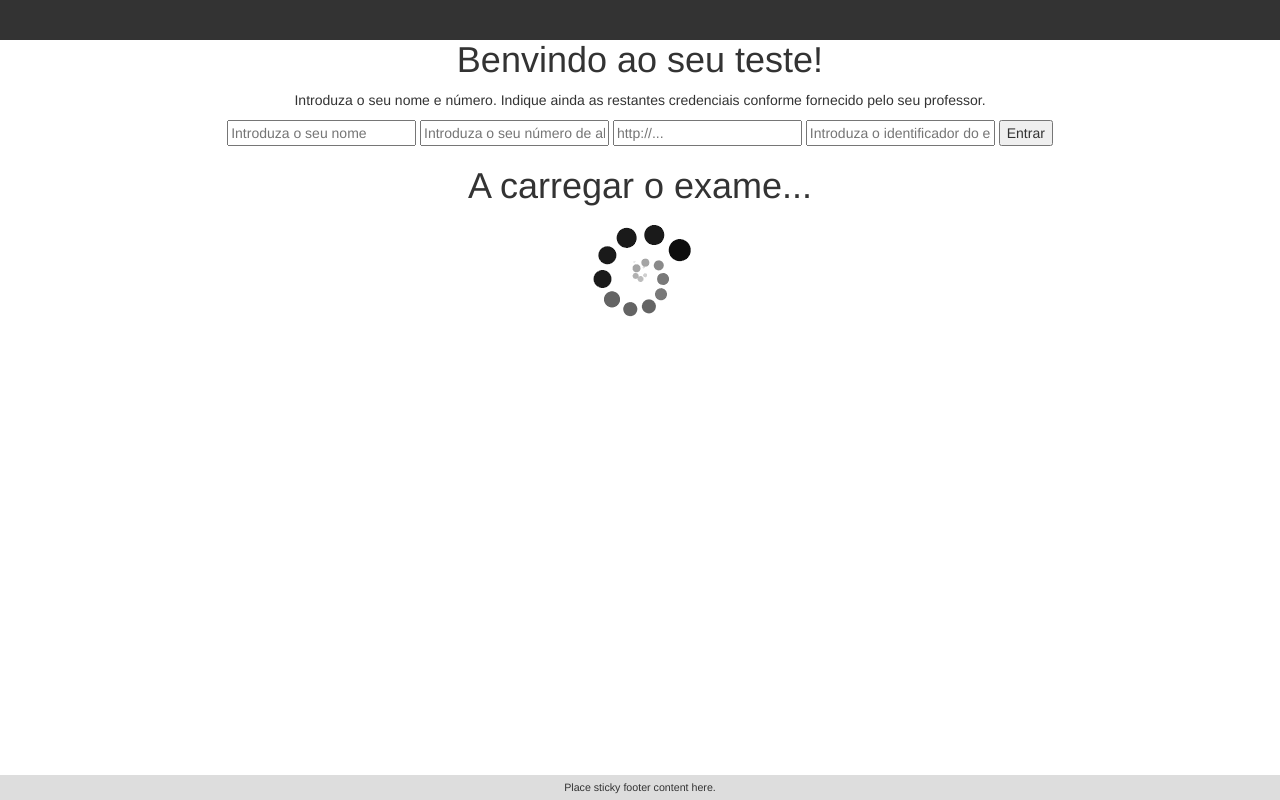
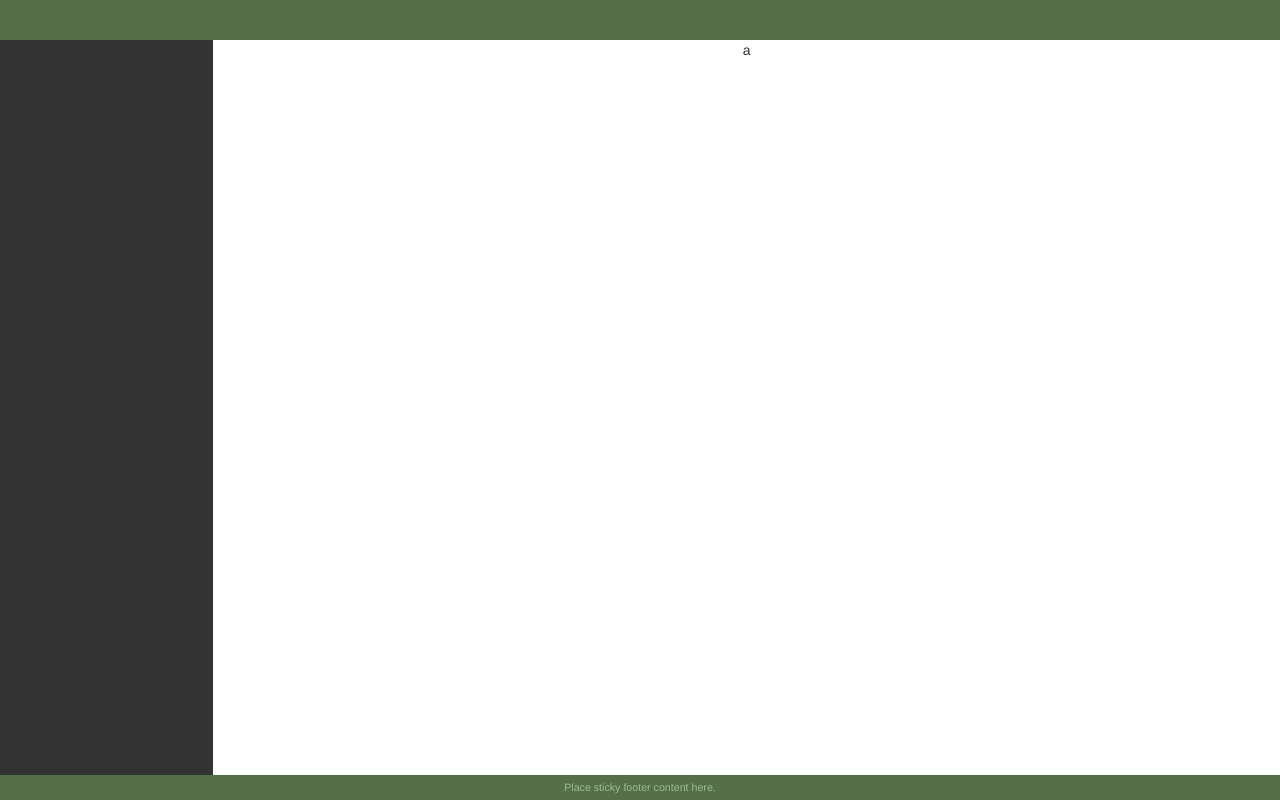
Before and after one commit to pnpo/ExaminationApp, an Electron app: page app/renderer/main.html in a window 1280 px wide. Drawn offline with nearby package versions, Linux system fonts and the light colour scheme.

Commit message:
improved exam page layout

```diff
--- a/app/css/custom.style.css
+++ b/app/css/custom.style.css
@@ -1,27 +1,53 @@
 html {
   position: relative;
-  min-height: 100%;
+  height: 100%;
   max-height: 100%;
 }
 
 body {
-    margin-bottom: 25px;
-    margin-top:40px;
+    padding-bottom:25px;
+    padding-top:40px;
     text-align: center;
+    height: 100%;
 }
-nav {
-    background-color: #333;
+
+header {
+    background-color: #557049;
     width:100%;
+    height: 40px;
+    position:absolute;
     margin: 0;
+    padding: 0;
     top:0;
-    position: absolute;
-    padding: 0;
-    height: 40px;
+
+}
+
+main {
+  height: 100%;
 }
 
 #login_page {
     margin: 0 auto;
     text-align: center;
+}
+
+#exam_page {
+  height:100%;
+}
+
+.row {
+  margin: 0;
+  height: 100%;
+}
+
+.col-xs-2 {
+  background-color: #333;
+  height: 100%;
+}
+
+.ccol-xs-2 {
+  background-color: #eee;
+  height: 100%;
 }
 
 .footer {
@@ -31,8 +57,8 @@ nav {
     /* Set the fixed height of the footer here */
     height: 25px;
     line-height: 25px; /* Vertically center the text there */
-    background-color: #ddd;
-    color: #333;
+    background-color: #557049;
+    color: #9DBC8F;
     font-size:8pt;
 }
 
--- a/app/renderer/main.html
+++ b/app/renderer/main.html
@@ -8,22 +8,22 @@
          <link href="../css/bootstrap.min.css" rel="stylesheet">
          <link href="../css/custom.style.css" rel="stylesheet">
 
+
     </head>
     <body>
 
-        <nav>
+        <header>
 
+        </header>
 
-        </nav>
-
+        <main>
+            <div id="login_page" hidden>
                 <h1>
                     Benvindo ao seu teste!
                 </h1>
                 <p>
                     Introduza o seu nome e número. Indique ainda as restantes credenciais conforme fornecido pelo seu professor.
                 </p>
-        <div id="login_page">
-
                 <form class="">
                     <input id="tb_name" type="text" placeholder="Introduza o seu nome" required/>
                     <input id="tb_number" type="text" placeholder="Introduza o seu número de aluno" required/>
@@ -31,20 +31,22 @@
                     <input id="tb_eid" type="text" placeholder="Introduza o identificador do exame" required/>
                     <button id="btn_enter">Entrar</button>
                 </form>
+            </div> <!-- End login page -->
 
-        </div>
-
-        <div id="loading_page">
+            <div id="loading_page" hidden>
                 <h1>A carregar o exame...</h1>
                 <img src="../images/loading.gif" alt="A carregar o exame" />
+            </div> <!--End loading page-->
+
+            <div id="exam_page">
+
+                <div class="row">
+                    <div class="col-xs-2 questions">
+                        a
                     </div>
+                    <div class="col-xs-10 exam-content">
 
-        <div id="exame_page">
-            <div id="top">
-            </div>
-            <div id="content">
-                <div id="questions">
-                </div>
+                        a
                         <div id="disclaimer">
 
                         </div>
@@ -54,8 +56,18 @@
                         <div id="answer">
 
                         </div>
+
                     </div>
                 </div>
+            </div> <!-- End exame page -->
+
+
+        </main>
+
+
+
+
+
 
         <footer class="footer">
             <div class="container">
```
Lines whose indentation alone changed are shown as unchanged.
